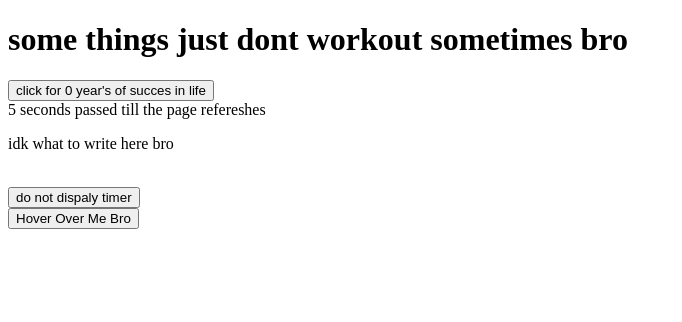
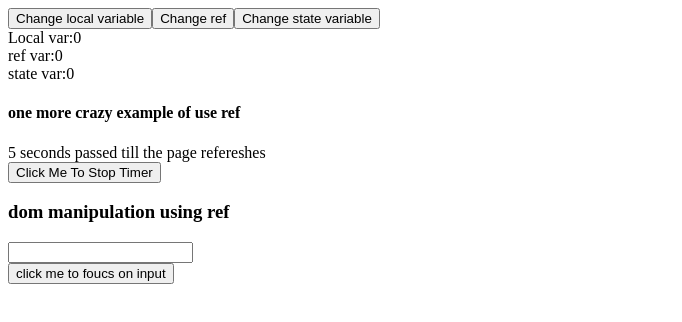
Before and after one commit to shivvang/Learning_React, a React app in the folder Setup React app via webpack/: page / in a window 1280 px wide. Shown: the top 322 px of the page, without its empty margins (0-682 px from the left). Built offline with nearby package versions, Linux system fonts and the light colour scheme.

Commit message:
Learned the differences between local variables, useRef, and state; explored ref, useRef, and forwardRef with syntax, use cases, and key properties.

```diff
--- a/Setup React app via webpack/src/App.js
+++ b/Setup React app via webpack/src/App.js
@@ -1,91 +1,116 @@
 
-import React, { useEffect, useState } from "react";
-import Button from "./components/Button";
+import React, { useRef, useState } from "react";
 import Timer from "./components/Timer";
-import BtnToolTIp from "./components/BtnToolTIp";
-
-//useLayoutEffect
-
-// useLayoutEffect is a React Hook that allows you to perform side effects synchronously after the DOM mutations but before the browser has a chance to paint.
-// This means the updates made inside this hook will block the browser's rendering, ensuring that the user sees a consistent state.
-
-// Key Points
-
-// What it does:
-
-// Similar to useEffect, it lets you perform side effects (e.g., DOM manipulation, subscription setup).
-// It fires after the DOM updates but before the browser paints.
-
-// Parameters:
-
-// useLayoutEffect(callback, dependencies)
-// callback: A function containing the effect logic.
-// dependencies: An array of variables that the effect depends on. If any of these variables change, the effect re-runs.
-
-
-// Why it does what it does:
-
-// React batches DOM updates to improve performance. Sometimes, you need to adjust the DOM synchronously after React updates it to ensure the layout is correct
-// before the user sees the UI. This is why useLayoutEffect runs before the browser paints, ensuring there’s no visual flicker.
-
-// Comparison with useEffect
-// Feature	                useEffect	                                             useLayoutEffect
-// Execution Timing	    After browser paint (asynchronous)	            Before browser paint (synchronous)
-// Impact on Rendering	Non-blocking; doesn't affect UI rendering.	Blocking; prevents UI rendering until done.
-// Primary Use Case	   API calls, logging, subscriptions, etc.	   DOM measurement, synchronizing layouts.
+import Input from "./components/Input";
 
 
 
-// Advantages of useLayoutEffect
-
-// Accurate Layout Adjustments: Ensures DOM measurements are taken after updates but before paint.
-// Prevents Flickering: Changes made in this hook are visible immediately during the first paint.
-// Useful for Animations: When precise timing between DOM changes and animations is required.
-
-// Disadvantages of useLayoutEffect
-
-// Blocks Rendering: Since it runs synchronously, it can delay rendering and degrade performance.
-// Complexity: Misusing it can lead to subtle bugs, especially when overused or unnecessary.
-// Not Always Needed: For many use cases, useEffect suffices and is more performant.
+//local variable doesnt change at all because it is not persistent ,and is initialize to zero after every re render
+//ref  variable has a  property of persisting value accross all the  render cycle  and this does not causes re render
+//state variable has a property to perist value in render cycles and also cause state change as well which causes re render
 
 
-//When to Use useLayoutEffect
-// When you need to synchronize DOM changes with React updates.
-// When you need to measure the DOM (e.g., get dimensions or position of elements).
-// When the UI needs to appear consistent without flickers during the initial render.
+// 📌 ref Attribute in HTML
+// Used to directly reference a DOM element.
+// Commonly applied in frameworks like React for manipulating DOM nodes or getting their values.
+// Example: <input ref="myInputRef" /> (React-specific syntax).
 
 
-// Real-Life Analogy
-// Imagine you're decorating a room before a surprise party:
+// 📌 useRef in React
 
-// useEffect: You let the guests enter the room and then adjust the decorations. Some might notice the adjustments being made.
+// What: A React hook (useRef) that creates a mutable reference object ({ current: ... }) that persists across renders.
+// Syntax:
 
-// useLayoutEffect: You finish decorating the room entirely before the guests enter, ensuring they only see the final look.
+// const myRef = useRef(initialValue);
+// Why Use: Access DOM elements directly or store values without triggering re-renders.
+// Real-Life Analogy: A bookmark in a book — quickly lets you access a specific page without flipping through every page.
+
+// Example:
 
 
-//example of this in BtnToolTIp.js
+// import { useRef } from 'react';
+
+// function FocusInput() {
+//   const inputRef = useRef(null);
+//   const focusInput = () => inputRef.current.focus();
+
+//   return <input ref={inputRef} />;
+// }
+
+
+// 📌 forwardRef in React
+
+//forwardRef lets your component expose a DOM node to parent component with a ref.
+
+// What: A function to pass ref from a parent to a child component.
+
+// Syntax:
+
+// const Child = React.forwardRef((props, ref) => (
+//   <input ref={ref} {...props} />
+// ));
+
+// Why Use: Enables parent components to directly access child DOM nodes or React components.
+// Real-Life Analogy: A middleman delivering a package to the intended recipient.
+
+// Example:
+
+// const InputField = React.forwardRef((props, ref) => (
+//   <input ref={ref} {...props} />
+// ));
+
+// function Parent() {
+//   const inputRef = useRef(null);
+//   return <InputField ref={inputRef} />;
+// }
+
+// 📌 useRef vs State Variables
+
+// useRef	State Variable
+// Doesn't cause re-renders.	Triggers re-renders on update.
+// Used for direct DOM manipulation.	Used for UI state management.
+// Mutable (ref.current).	Immutable; updates require setter function.
+
+// 📌 Key Properties of useRef:
+// current: Stores the reference value.
+// Mutable: Can update .current without re-rendering.
+// Persistent: Value persists across renders.
+
+// When to Use:
+
+// Accessing DOM nodes directly.
+// Storing mutable values without causing re-renders.
+
+
 
  const App = ()=>{
-    const[counter,setCounter] = useState(0);
-    const[show,setShow] = useState(true);
-    useEffect(() => {
-        console.log(`im running ${counter} time only`)
-    },[counter])
+   let mylocal=0;
+   const ref =  useRef(0);
+   const [mycount,setMyCount] = useState(0);
+   const inputref = useRef(null);
        return (
 
-        <div>
-          <h1>some things just dont workout sometimes bro </h1>
-          <Button setCounter={setCounter}>click for {counter} year's of succes in life </Button>
-          <br/>
-          {show &&<Timer sometext="idk what to write here bro"/>}
-          <br/>
-          <button onClick={()=>setShow(()=>!show)}>do not dispaly timer</button>
+       <>
+         <button onClick={()=>{
+            mylocal+=1;
+         }}>Change local variable</button>
+         <button onClick={()=>{ref.current+=1}}>Change ref</button>
+         <button onClick={()=>setMyCount((prev)=>prev+1)}>Change state variable</button>
 
-          <br/>
-          <BtnToolTIp ttcontent={<div>this doesnt fit above the button <br/> This is why it is displayed  below instead</div>}>
-          Hover Over Me Bro
-          </BtnToolTIp>
-          </div>
+         <div>
+            <span>Local var:{mylocal}</span><br/>
+            <span>ref var:{ref.current}</span><br/>
+            <span>state var:{mycount}</span>
+         </div>
+         <h4>one more crazy example of use ref</h4>
+         <Timer sometext="Click Me To Stop Timer"/>
+
+         <h3>dom manipulation using ref</h3>
+         <Input ref = {inputref}/> <br/>
+         <button onClick={()=>[
+            inputref.current.focus()
+         ]}>click me to foucs on input</button>
+       </>
 
        )
    }
--- /dev/null
+++ b/Setup React app via webpack/src/components/Input.js
@@ -0,0 +1,11 @@
+import React, { forwardRef } from 'react';
+
+
+//forwardRef expects the function to accept (props, ref) as two separate arguments.
+const Input = forwardRef((props, ref) => {
+  return (
+    <input ref={ref} type="text" />
+  );
+});
+
+export default Input;
--- a/Setup React app via webpack/src/components/Timer.js
+++ b/Setup React app via webpack/src/components/Timer.js
@@ -1,34 +1,42 @@
-import React, { useEffect, useLayoutEffect, useState } from "react";
+import React, { useEffect,useRef,useState } from "react";
+const Timer =({sometext})=>{
 
-const Timer =({sometext})=>{
+    //reason why we use ref here instead of let variable beacuse after every render the let variable would be undefined causing it to mess thing up so bad
+    const interval = useRef(null);
+
     const [counter,setCounter] = useState(0);
     //writing a clean up function has to be most cruical part for this use effect other wise it will keep on running ,(memory leak scenario)
     useEffect(()=>{
-        console.log("i am running still")
-        const interval = setInterval(()=>{setCounter((prev)=>prev+1)},1000)
-        console.log("interaval id ",interval);
+
+         interval.current = setInterval(()=>{setCounter((prev)=>prev+1)},1000)
+
         return ()=>{
-            console.log("ohk i have stopped running bro chill component unmounted");
-            clearInterval(interval);
-            console.log("interaval id after being removed ",interval);
+
+            clearInterval(interval.current);
+
         }
     },[])
 
-    useEffect(()=>{
-        console.log("yo im running to")
+    // useEffect(()=>{
+    //     console.log("yo im running to")
 
-        return ()=>{
-            console.log("i stopped running got cleaned up beacause the component unmounted")
-        }
-    },[sometext])
+    //     return ()=>{
+    //         console.log("i stopped running got cleaned up beacause the component unmounted")
+    //     }
+    // },[sometext])
 
-    useLayoutEffect(()=>{
-        console.log("im the one who runs first and blocks stuff until im finsihed");
-    },[])
+    // useLayoutEffect(()=>{
+    //     console.log("im the one who runs first and blocks stuff until im finsihed");
+    // },[])
+
+    const stoptime = ()=>{
+        clearInterval(interval.current);
+    }
     return(
         <>
         <span>{counter} seconds passed till the page refereshes </span>
-        <p>{sometext}</p>
+        <br/>
+        <button onClick={stoptime}>{sometext}</button>
         </>
     );
 }
```
